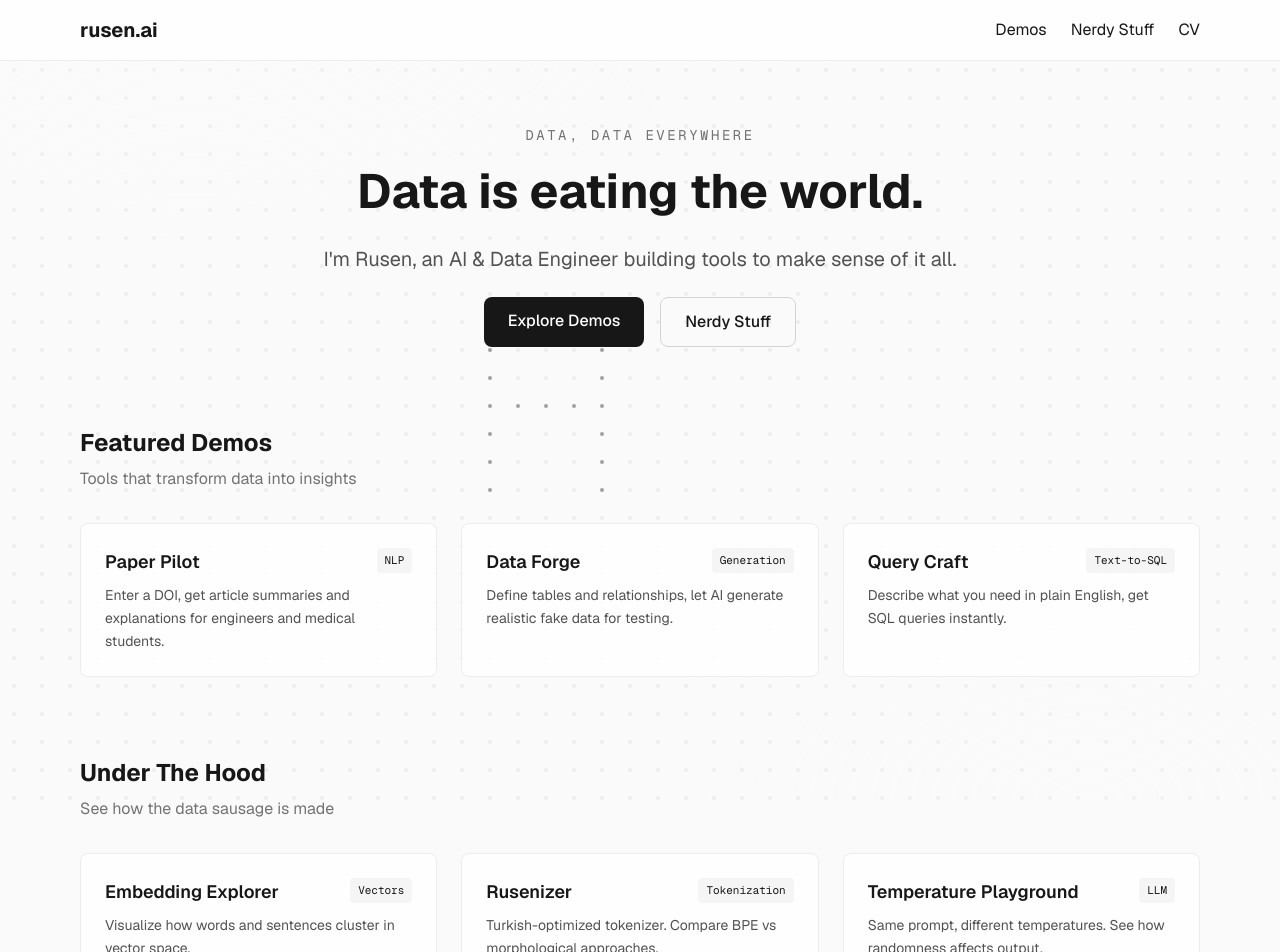
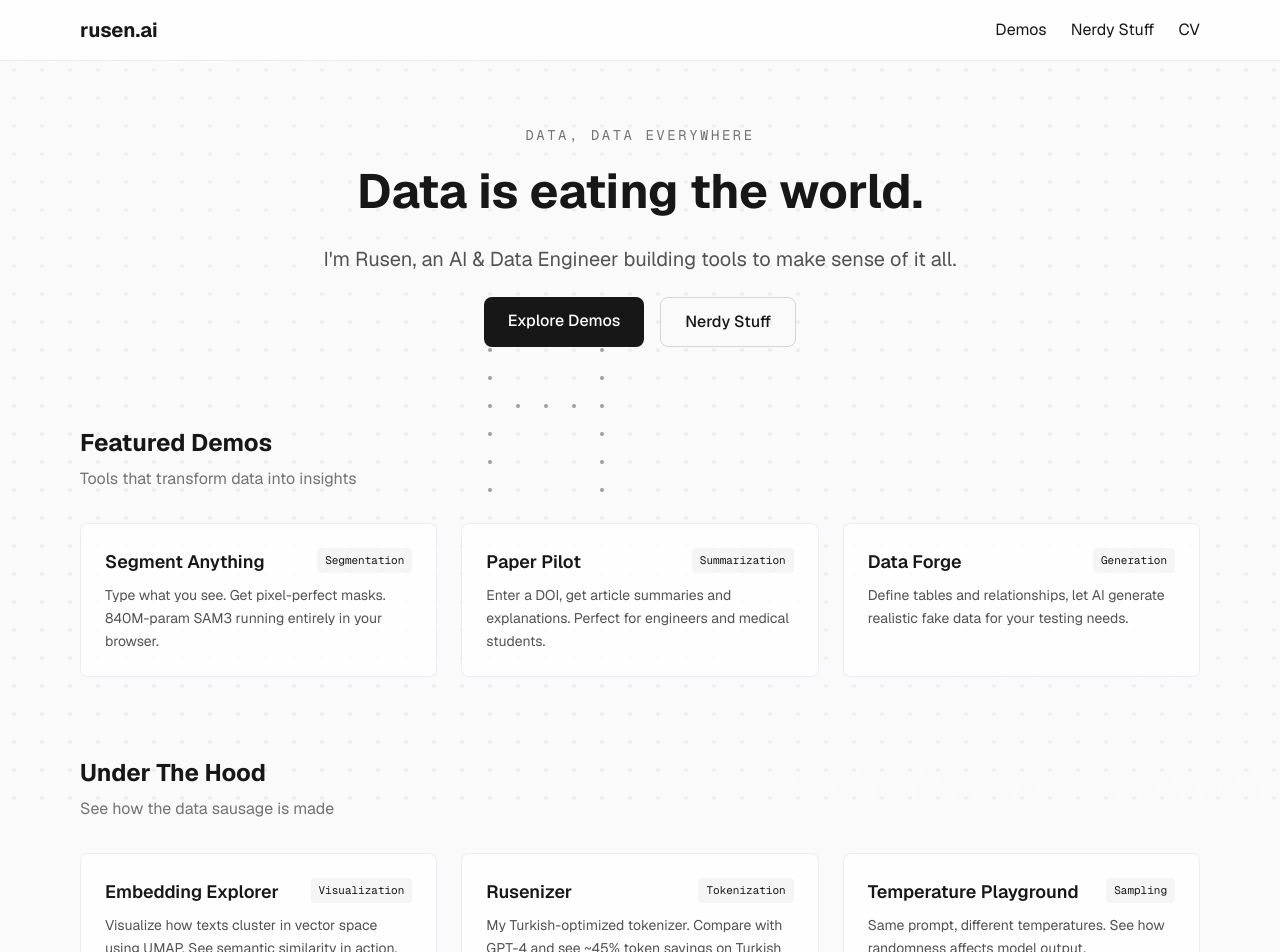
Before and after one commit to rusenbb/rusen-ai, a Next.js app: page / in a window 1280 px wide. Shown: the top 952 px of the page. Built offline with nearby package versions, Linux system fonts and the light colour scheme.

Commit message:
Add project registry and drive homepage/demos from it

```diff
--- a/src/app/demos/page.tsx
+++ b/src/app/demos/page.tsx
@@ -1,6 +1,9 @@
 import DemoCard from "../components/DemoCard";
+import { getProjectPath, getProjectsByCollection } from "@/lib/projects";
 
 export default function DemosPage() {
+  const demoProjects = getProjectsByCollection("demos");
+
   return (
     <div className="max-w-6xl mx-auto px-4 py-10 sm:py-12 md:py-16">
       <h1 className="text-3xl sm:text-4xl font-bold mb-3 sm:mb-4">Demos</h1>
@@ -9,55 +12,16 @@ export default function DemosPage() {
       </p>
 
       <div className="grid md:grid-cols-2 lg:grid-cols-3 gap-4 sm:gap-6">
-        <DemoCard
-          title="Paper Pilot"
-          description="Enter a DOI, get article summaries and explanations. Perfect for engineers and medical students."
-          href="/demos/paper-pilot"
-          tags={["LLM", "OpenRouter", "Academic"]}
-          status="live"
-        />
-        <DemoCard
-          title="Data Forge"
-          description="Define tables and relationships, let AI generate realistic fake data for your testing needs."
-          href="/demos/data-forge"
-          tags={["LLM", "Data Engineering"]}
-          status="live"
-        />
-        <DemoCard
-          title="Query Craft"
-          description="Describe what you need in plain English, get SQL queries instantly."
-          href="/demos/query-craft"
-          tags={["Text-to-SQL", "NLP"]}
-          status="live"
-        />
-        <DemoCard
-          title="Classify Anything"
-          description="Zero-shot text classification. Define your own classes, paste any text, get predictions."
-          href="/demos/classify-anything"
-          tags={["Zero-shot", "Transformers.js"]}
-          status="live"
-        />
-        <DemoCard
-          title="Vision Anything"
-          description="Zero-shot image classification. Upload an image, define classes, see what the model thinks."
-          href="/demos/vision-anything"
-          tags={["Vision", "CLIP", "Zero-shot"]}
-          status="coming-soon"
-        />
-        <DemoCard
-          title="Pulse Board"
-          description="Live dashboard with real-time WebSocket crypto prices, Chainlink oracle, earthquakes, weather, and more."
-          href="/demos/pulse-board"
-          tags={["WebSocket", "Blockchain", "Real-time"]}
-          status="live"
-        />
-        <DemoCard
-          title="Voice Morph"
-          description="Prompt-guided voice transformation. Change how audio sounds with text descriptions."
-          href="/demos/voice-morph"
-          tags={["Audio", "Gradio", "Advanced"]}
-          status="coming-soon"
-        />
+        {demoProjects.map((project) => (
+          <DemoCard
+            key={project.id}
+            title={project.title}
+            description={project.summary}
+            href={getProjectPath(project)}
+            tags={project.tags}
+            status={project.status}
+          />
+        ))}
       </div>
     </div>
   );
--- a/src/app/page.tsx
+++ b/src/app/page.tsx
@@ -1,6 +1,10 @@
 import Link from "next/link";
+import { getFeaturedProjects, getProjectPath } from "@/lib/projects";
 
 export default function Home() {
+  const featuredDemos = getFeaturedProjects("demos", 3);
+  const featuredNerdy = getFeaturedProjects("nerdy-stuff", 3);
+
   return (
     <div className="max-w-6xl mx-auto px-4 py-10 sm:py-12 md:py-16">
       {/* Hero Section */}
@@ -35,24 +39,15 @@ export default function Home() {
         <h2 className="text-xl sm:text-2xl font-bold mb-2">Featured Demos</h2>
         <p className="text-sm sm:text-base text-neutral-500 dark:text-neutral-500 mb-5 sm:mb-8">Tools that transform data into insights</p>
         <div className="grid md:grid-cols-2 lg:grid-cols-3 gap-6">
-          <DemoPreview
-            title="Paper Pilot"
-            description="Enter a DOI, get article summaries and explanations for engineers and medical students."
-            href="/demos/paper-pilot"
-            tag="NLP"
-          />
-          <DemoPreview
-            title="Data Forge"
-            description="Define tables and relationships, let AI generate realistic fake data for testing."
-            href="/demos/data-forge"
-            tag="Generation"
-          />
-          <DemoPreview
-            title="Query Craft"
-            description="Describe what you need in plain English, get SQL queries instantly."
-            href="/demos/query-craft"
-            tag="Text-to-SQL"
-          />
+          {featuredDemos.map((project) => (
+            <DemoPreview
+              key={project.id}
+              title={project.title}
+              description={project.summary}
+              href={getProjectPath(project)}
+              tag={project.capabilities[0] ?? project.tags[0]}
+            />
+          ))}
         </div>
       </section>
 
@@ -61,24 +56,15 @@ export default function Home() {
         <h2 className="text-xl sm:text-2xl font-bold mb-2">Under The Hood</h2>
         <p className="text-sm sm:text-base text-neutral-500 dark:text-neutral-500 mb-5 sm:mb-8">See how the data sausage is made</p>
         <div className="grid md:grid-cols-2 lg:grid-cols-3 gap-6">
-          <DemoPreview
-            title="Embedding Explorer"
-            description="Visualize how words and sentences cluster in vector space."
-            href="/nerdy-stuff/embedding-explorer"
-            tag="Vectors"
-          />
-          <DemoPreview
-            title="Rusenizer"
-            description="Turkish-optimized tokenizer. Compare BPE vs morphological approaches."
-            href="/nerdy-stuff/rusenizer"
-            tag="Tokenization"
-          />
-          <DemoPreview
-            title="Temperature Playground"
-            description="Same prompt, different temperatures. See how randomness affects output."
-            href="/nerdy-stuff/temperature-playground"
-            tag="LLM"
-          />
+          {featuredNerdy.map((project) => (
+            <DemoPreview
+              key={project.id}
+              title={project.title}
+              description={project.summary}
+              href={getProjectPath(project)}
+              tag={project.capabilities[0] ?? project.tags[0]}
+            />
+          ))}
         </div>
       </section>
     </div>
```
Also changed, not shown: 1 other file (tests, documents, lock files or other folders).
